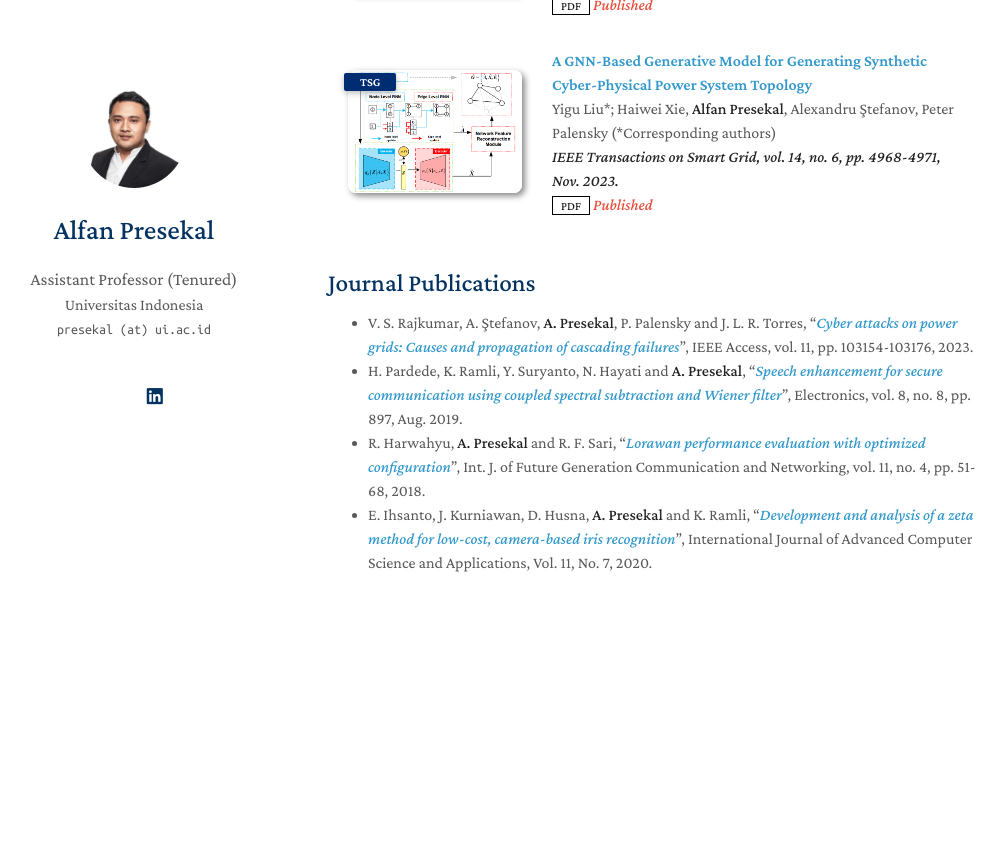
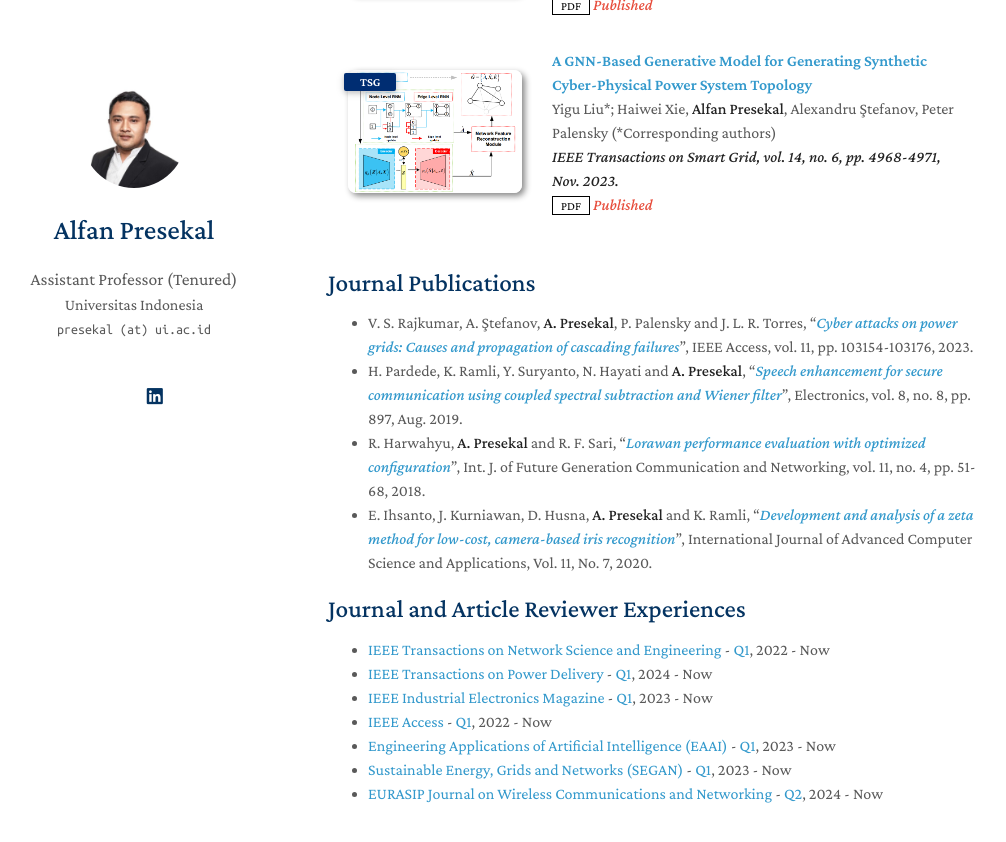
Before and after one commit to apresekal/apresekal.github.io, a Jekyll site: the page built from index.md, in a window 1280 px wide and 900 px high, scrolled down 618 px. Shown: the top 842 px of the window, without its empty margins (142-1148 px from the left). Built offline with Jekyll 4.4.1, drawn with Linux system fonts in a browser that asks for light colours; nearby versions of some CDN libraries; a style sheet for code colours, icons or effects is not loaded; our own code applies the rules of GitHub Pages for plain Markdown files; before the commit the page ends 1287 px from its top, so only the background shows below that.

Commit message:
Reviewer update

```diff
--- a/index.md
+++ b/index.md
@@ -27,4 +27,15 @@ I am a Ph.D. researcher at [Delft University of Technology](https://research.tud
 - R. Harwahyu, **A. Presekal** and R. F. Sari, "[*Lorawan performance evaluation with optimized configuration*](https://www.researchgate.net/publication/326739399_LoRaWAN_Performance_Evaluation_with_Optimized_Configuration)", Int. J. of Future Generation Communication and Networking, vol. 11, no. 4, pp. 51-68, 2018.
 - E. Ihsanto, J. Kurniawan, D. Husna, **A. Presekal** and K. Ramli, "[*Development and analysis of a zeta method for low-cost, camera-based iris recognition*](https://d1wqtxts1xzle7.cloudfront.net/95745937/Paper_42-Development_and_Analysis_of_a_Zeta_Method-libre.pdf?1671033217=&response-content-disposition=inline%3B+filename%3DDevelopment_and_Analysis_of_a_Zeta_Metho.pdf&Expires=1715936022&Signature=IDyhV6RpNvjt8E13yIfx~qHkg7LrXN1Jtmp6ymGFXB3aKPHms5Pq8~ifLWAdBPovqZzCVJRpyFuRgfG~qfwePRGRIYLorxp4~IH2cVE15v34P965LbWJAy-zRK8KosfctoMyvMTDrnXypGOtL6Ua2cOou5nm5ayg4B2JwNFKgOhbDMm6Lm-1Zv04qk0FDl4XI2HKwluQXTdianMZEKiBkCeHXOZV4gbMNFnRfG7g4~wPqTWZyHQj~-WmkKV8kpjiZ5MJNCwnF6J0pMdIGzFJ-EfjNdRj~vBMeUxZcZmyEZZ8oCVzmuIIVlfYjSEtkZDHT7SKPe2NeaWEqsN3q4nu4w__&Key-Pair-Id=APKAJLOHF5GGSLRBV4ZA)",  International Journal of Advanced Computer Science and Applications, Vol. 11, No. 7, 2020.
 
+## Journal and Article Reviewer Experiences
+- [IEEE Transactions on Network Science and Engineering](https://ieeexplore.ieee.org/xpl/RecentIssue.jsp?punumber=6488902) - [Q1](https://www.scimagojr.com/journalsearch.php?q=21100372437&tip=sid&clean=0), 2022 - Now
+- [IEEE Transactions on Power Delivery](https://ieeexplore.ieee.org/xpl/RecentIssue.jsp?punumber=61) - [Q1](https://www.scimagojr.com/journalsearch.php?q=17370&tip=sid&clean=0), 2024 - Now
+- [IEEE Industrial Electronics Magazine](https://ieeexplore.ieee.org/xpl/RecentIssue.jsp?punumber=4154573) - [Q1](https://www.scimagojr.com/journalsearch.php?q=5800207505&tip=sid&clean=0), 2023 - Now
+- [IEEE Access](https://ieeexplore.ieee.org/xpl/aboutJournal.jsp?punumber=6287639) - [Q1](https://www.scimagojr.com/journalsearch.php?q=21100374601&tip=sid&clean=0), 2022 - Now
+- [Engineering Applications of Artificial Intelligence (EAAI)](https://www.sciencedirect.com/journal/engineering-applications-of-artificial-intelligence) - [Q1](https://www.scimagojr.com/journalsearch.php?q=24182&tip=sid&clean=0), 2023 - Now
+- [Sustainable Energy, Grids and Networks (SEGAN)](https://www.sciencedirect.com/journal/sustainable-energy-grids-and-networks) - [Q1](https://www.scimagojr.com/journalsearch.php?q=21100371258&tip=sid&clean=0), 2023 - Now
+- [EURASIP Journal on Wireless Communications and Networking](https://jwcn-eurasipjournals.springeropen.com/) - [Q2](https://www.scimagojr.com/journalsearch.php?q=18202&tip=sid&clean=0), 2024 - Now
+
+
+
 <!-- {% include_relative _includes/services.md %} -->
```
